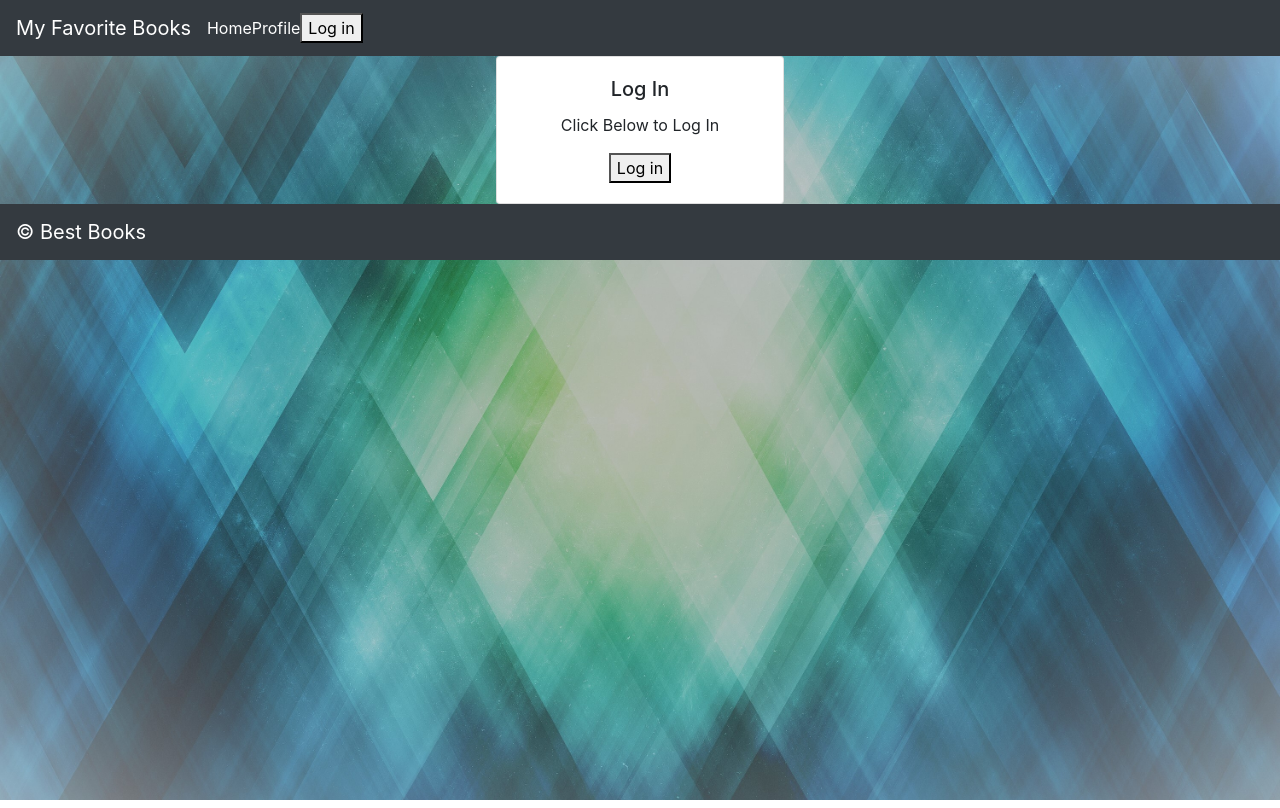
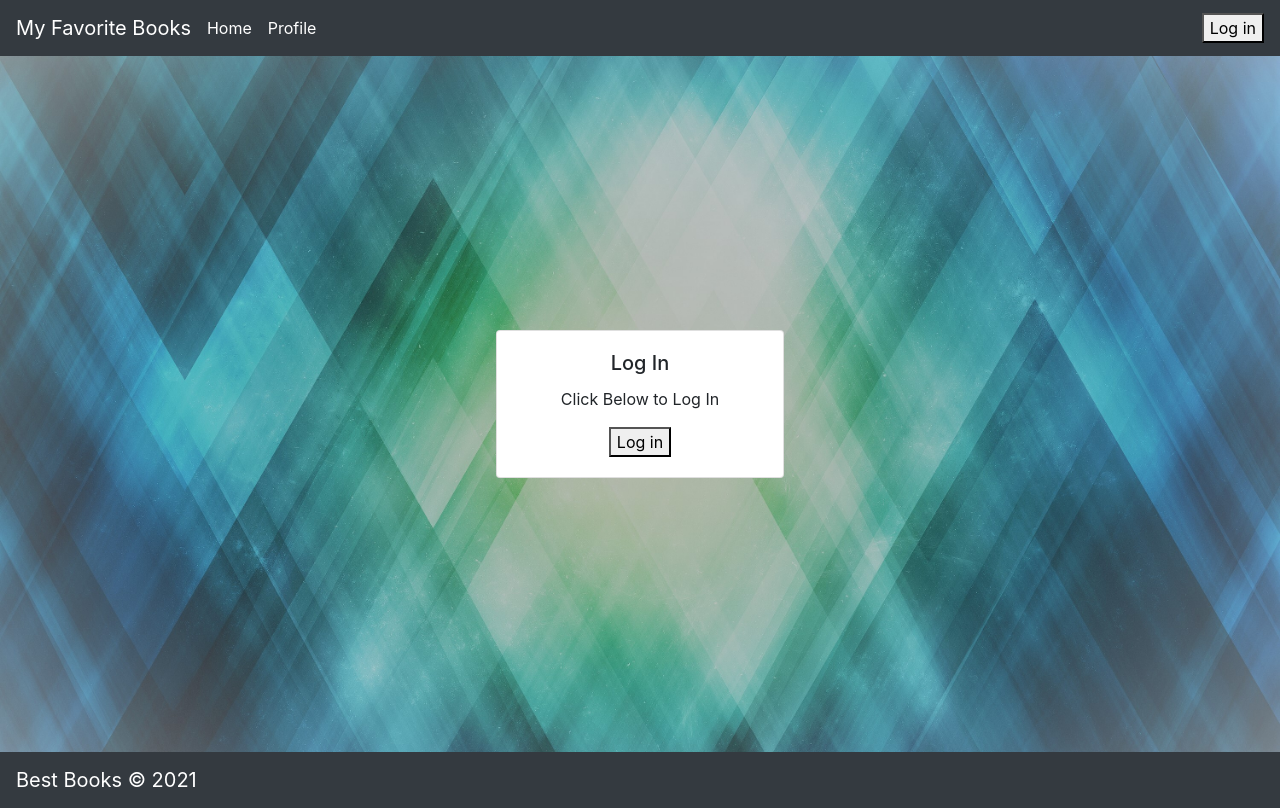
Before and after one commit to peterjast/best-books-front-end, a React (Create React App) app: page / in a window 1280 px wide. Built offline with nearby package versions, Linux system fonts and the light colour scheme.

Commit message:
adding styling

```diff
--- a/src/assets/App.css
+++ b/src/assets/App.css
@@ -1,16 +1,5 @@
 .App {
   text-align: center;
-}
-
-.App-logo {
-  height: 40vmin;
-  pointer-events: none;
-}
-
-@media (prefers-reduced-motion: no-preference) {
-  .App-logo {
-    animation: App-logo-spin infinite 20s linear;
-  }
 }
 
 .App-header {
@@ -24,15 +13,8 @@
   color: white;
 }
 
-.App-link {
-  color: #61dafb;
-}
-
-@keyframes App-logo-spin {
-  from {
-    transform: rotate(0deg);
+.footer{
+  width: 100%;
+  position: fixed;
+  bottom: 0;
   }
-  to {
-    transform: rotate(360deg);
-  }
-}
--- a/src/assets/index.css
+++ b/src/assets/index.css
@@ -10,6 +10,13 @@ body {
   -moz-background-size: cover;
   -o-background-size: cover;
   background-size: cover;
+  height: 100vh;
+}
+
+.container {
+  height: 87vh;
+  display: flex;
+  align-items: center;
 }
 
 code {
--- a/src/components/App.js
+++ b/src/components/App.js
@@ -4,6 +4,8 @@ import IsLoadingAndError from './IsLoadingAndError';
 import Footer from './Footer';
 import Login from './Login';
 import Profile from './Profile';
+import '../assets/App.css';
+import Container from 'react-bootstrap/Container';
 import MyFavoriteBooks from './MyFavoriteBooks';
 import { withAuth0 } from '@auth0/auth0-react';
 import {
@@ -17,25 +19,23 @@ class App extends React.Component {
   render() {
     console.log('app', this.props)
     return(
-      <>
         <Router>
           <IsLoadingAndError>
             <Header />
+            <Container>
               <Switch>
                 <Route exact path="/">
                   { this.props.auth0.isAuthenticated && <MyFavoriteBooks />}
                   { !this.props.auth0.isAuthenticated && <Login/> }
-                  {/* TODO: if the user is logged in, render the `MyFavoriteBooks` component, if they are not, render the `Login` component */}
                 </Route>
                 <Route exact path="/profile">
                   { this.props.auth0.isAuthenticated && <Profile /> }
                 </Route>
-                {/* TODO: add a route with a path of '/profile' that renders a `Profile` component */}
               </Switch>
+            </Container>
             <Footer />
           </IsLoadingAndError>
         </Router>
-      </>
     )
   }
 }
--- a/src/components/Footer.js
+++ b/src/components/Footer.js
@@ -6,7 +6,7 @@ class Footer extends React.Component {
   render() {
     return(
       <Navbar collapseOnSelect expand="lg" bg="dark" variant="dark">
-      <Navbar.Brand>&copy; Best Books</Navbar.Brand>
+      <Navbar.Brand>Best Books &copy; 2021</Navbar.Brand>
     </Navbar>
     )
   }
--- a/src/components/Header.js
+++ b/src/components/Header.js
@@ -13,10 +13,11 @@ class Header extends React.Component {
       <Navbar collapseOnSelect expand="lg" bg="dark" variant="dark">
         <Navbar.Brand>My Favorite Books</Navbar.Brand>
           <Link to="/">Home</Link>
-          <Link to="/profile">Profile</Link>
-          { !this.props.auth0.isAuthenticated && <LoginButton /> }
-          { this.props.auth0.isAuthenticated && <LogoutButton /> }
-          {/* TODO: if the user is logged in, render the `LogoutButton` - if the user is logged out, render the `LoginButton` */}
+          <Link to="/profile" className="ml-3">Profile</Link>
+          <div className='ml-auto'>
+            { !this.props.auth0.isAuthenticated && <LoginButton /> }
+            { this.props.auth0.isAuthenticated && <LogoutButton /> }
+          </div>
       </Navbar>
     )
   }
--- a/src/components/MyFavoriteBooks.js
+++ b/src/components/MyFavoriteBooks.js
@@ -6,12 +6,14 @@ import '../assets/myFavoriteBooks.css';
 class MyFavoriteBooks extends React.Component {
   render() {
     return(
-      <Jumbotron>
-        <h1>My Favorite Books</h1>
-        <p>
-          This is a collection of my favorite books
-        </p>
-      </Jumbotron>
+      <>
+        <Jumbotron className="mx-auto">
+          <h1>My Favorite Books</h1>
+          <p>
+            This is a collection of my favorite books
+          </p>
+        </Jumbotron>
+      </>
     )
   }
 }
--- a/src/components/Profile.js
+++ b/src/components/Profile.js
@@ -5,7 +5,7 @@ const Profile = () => {
   const { user } = useAuth0();
   const { name, picture, email } = user;
   return (
-    <div>
+    <div className="mx-auto">
       <div className="row align-items-center profile-header">
         <div className="col-md-2 mb-3">
           <img
@@ -16,7 +16,7 @@ const Profile = () => {
         </div>
         <div className="col-md text-center text-md-left">
           <h2>{name}</h2>
-          <p className="lead text-muted">{email}</p>
+          <p className="lead text-light">{email}</p>
         </div>
       </div>
       <div className="row">
```
Also changed, not shown: 1 other file (tests, documents, lock files or other folders).
